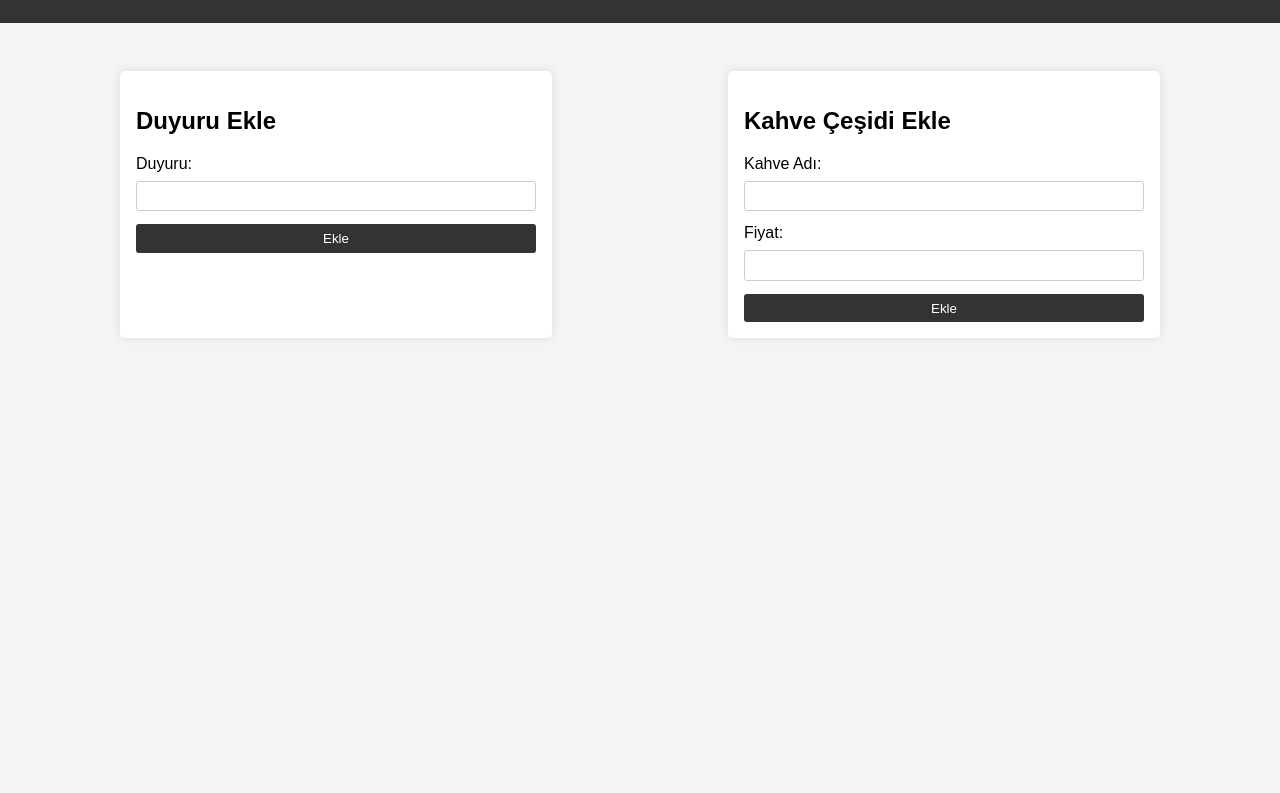
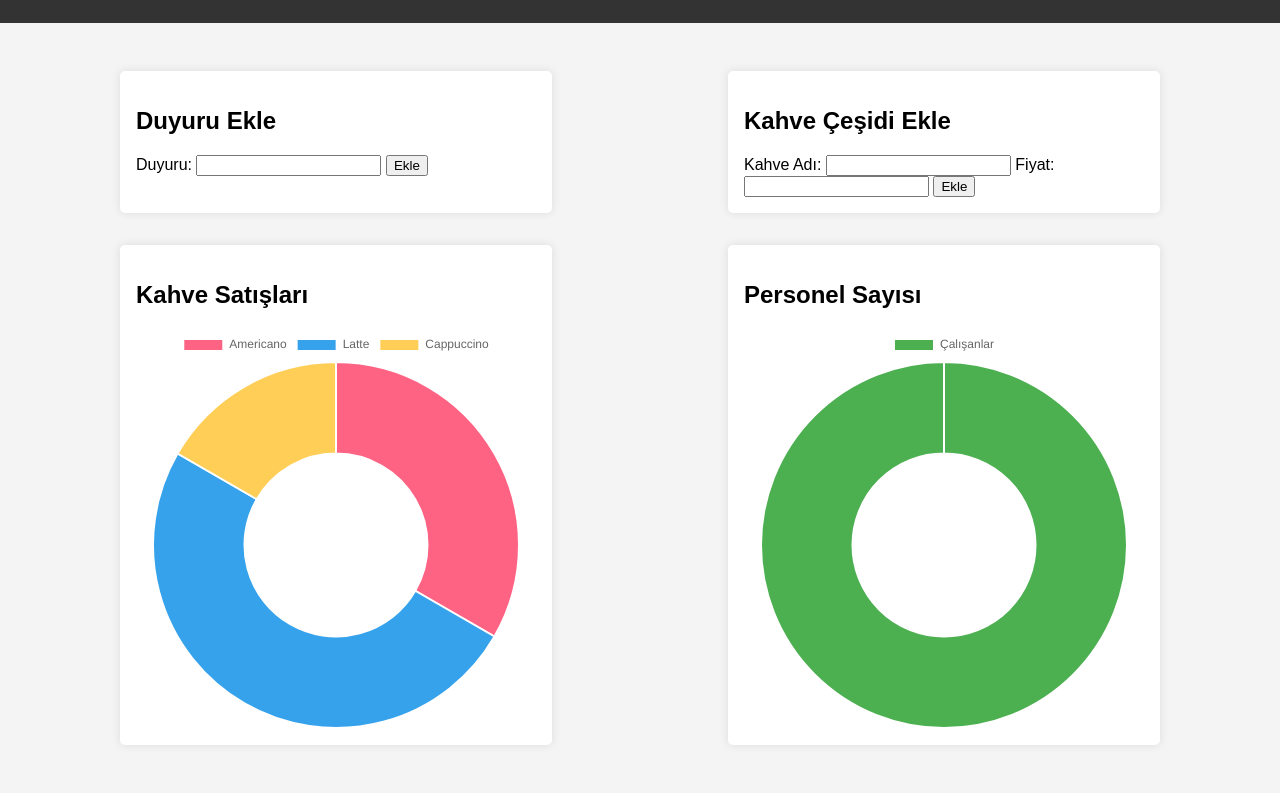
Before and after one commit to kagantemizkan/kahve, a plain HTML site: page admin.html in a window 1280 px wide. Shown: the part 89-882 px from the top of the page. Before the commit the page ends 800 px from the top, so only its background shows below. Drawn offline with nearby package versions, Linux system fonts and the light colour scheme.

Commit message:
admin panel

```diff
--- a/admin.html
+++ b/admin.html
@@ -36,37 +36,21 @@
       border-radius: 5px;
     }
 
-    form {
-      display: flex;
-      flex-direction: column;
+    .chart-container {
+      background-color: #fff;
+      box-shadow: 0 0 10px rgba(0, 0, 0, 0.1);
+      padding: 1em;
+      margin: 1em;
+      max-width: 400px;
+      width: 100%;
+      border-radius: 5px;
     }
-
-    label {
-      margin-bottom: 0.5em;
-    }
-
-    input {
-      padding: 0.5em;
-      margin-bottom: 1em;
-      border: 1px solid #ccc;
-      border-radius: 3px;
-    }
-
-    button {
-      background-color: #333;
-      color: #fff;
-      padding: 0.5em;
-      border: none;
-      border-radius: 3px;
-      cursor: pointer;
-    }
-
   </style>
 </head>
 <body>
 
   <header>
-    <h1>Admin Paneli</h1>
+    <h1>Kahveci Dükkanı Admin Paneli</h1>
   </header>
 
   <section>
@@ -75,7 +59,6 @@
       <form>
         <label for="duyuru">Duyuru:</label>
         <input type="text" id="duyuru" name="duyuru" required>
-
         <button type="submit">Ekle</button>
       </form>
     </div>
@@ -85,14 +68,56 @@
       <form>
         <label for="kahveAdi">Kahve Adı:</label>
         <input type="text" id="kahveAdi" name="kahveAdi" required>
-
         <label for="fiyat">Fiyat:</label>
         <input type="number" id="fiyat" name="fiyat" required>
-
         <button type="submit">Ekle</button>
       </form>
     </div>
+
+    <div class="chart-container">
+      <h2>Kahve Satışları</h2>
+      <canvas id="kahveChart" width="200" height="200"></canvas>
+    </div>
+
+    <div class="chart-container">
+      <h2>Personel Sayısı</h2>
+      <canvas id="personelChart" width="200" height="200"></canvas>
+    </div>
   </section>
+
+  <script src="https://cdn.jsdelivr.net/npm/chart.js"></script>
+  <script>
+    // Dummy data
+    var kahveData = {
+      labels: ["Americano", "Latte", "Cappuccino"],
+      datasets: [{
+        data: [10, 15, 5],
+        backgroundColor: ["#FF6384", "#36A2EB", "#FFCE56"]
+      }]
+    };
+
+    var personelData = {
+      labels: ["Çalışanlar"],
+      datasets: [{
+        data: [5],
+        backgroundColor: ["#4CAF50"]
+      }]
+    };
+
+    // Kahve Chart
+    var kahveChartCanvas = document.getElementById('kahveChart').getContext('2d');
+    var kahveChart = new Chart(kahveChartCanvas, {
+      type: 'doughnut',
+      data: kahveData
+    });
+
+    // Personel Chart
+    var personelChartCanvas = document.getElementById('personelChart').getContext('2d');
+    var personelChart = new Chart(personelChartCanvas, {
+      type: 'doughnut',
+      data: personelData
+    });
+  </script>
 
 </body>
 </html>
```
